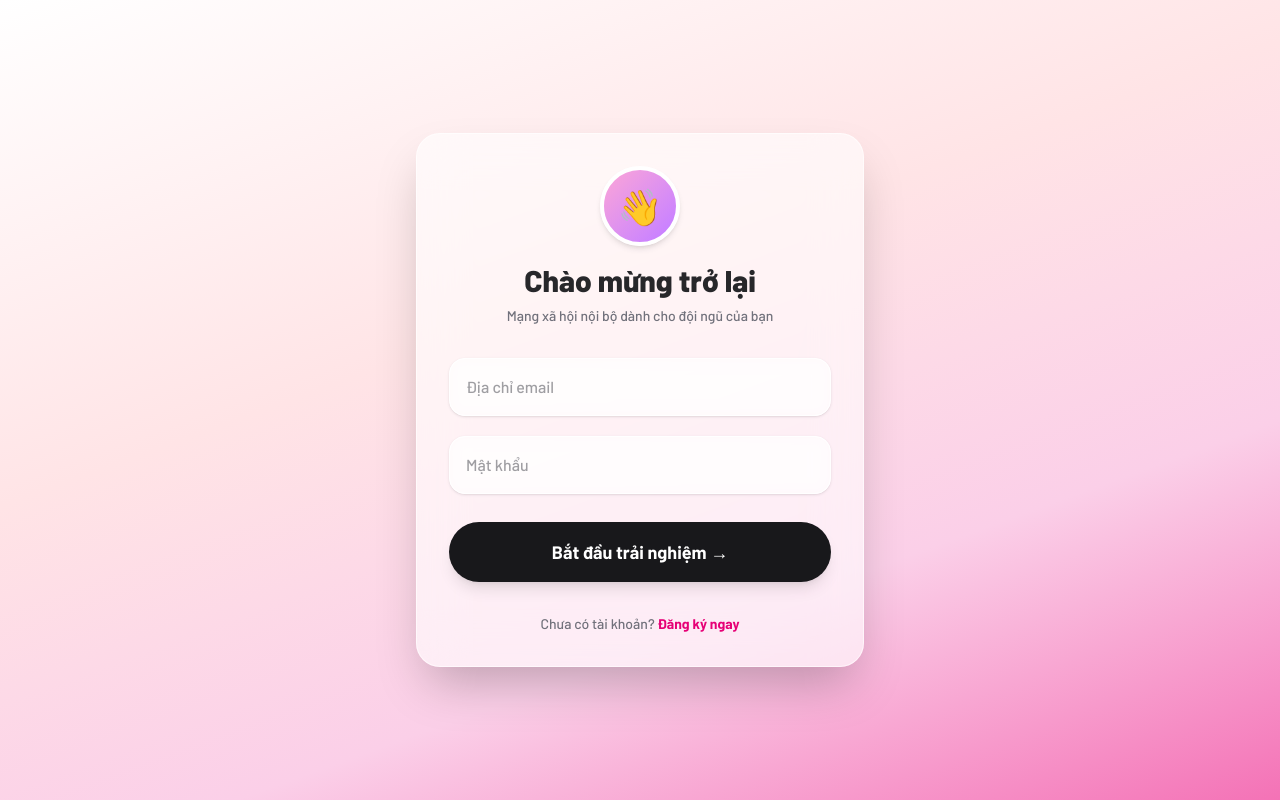
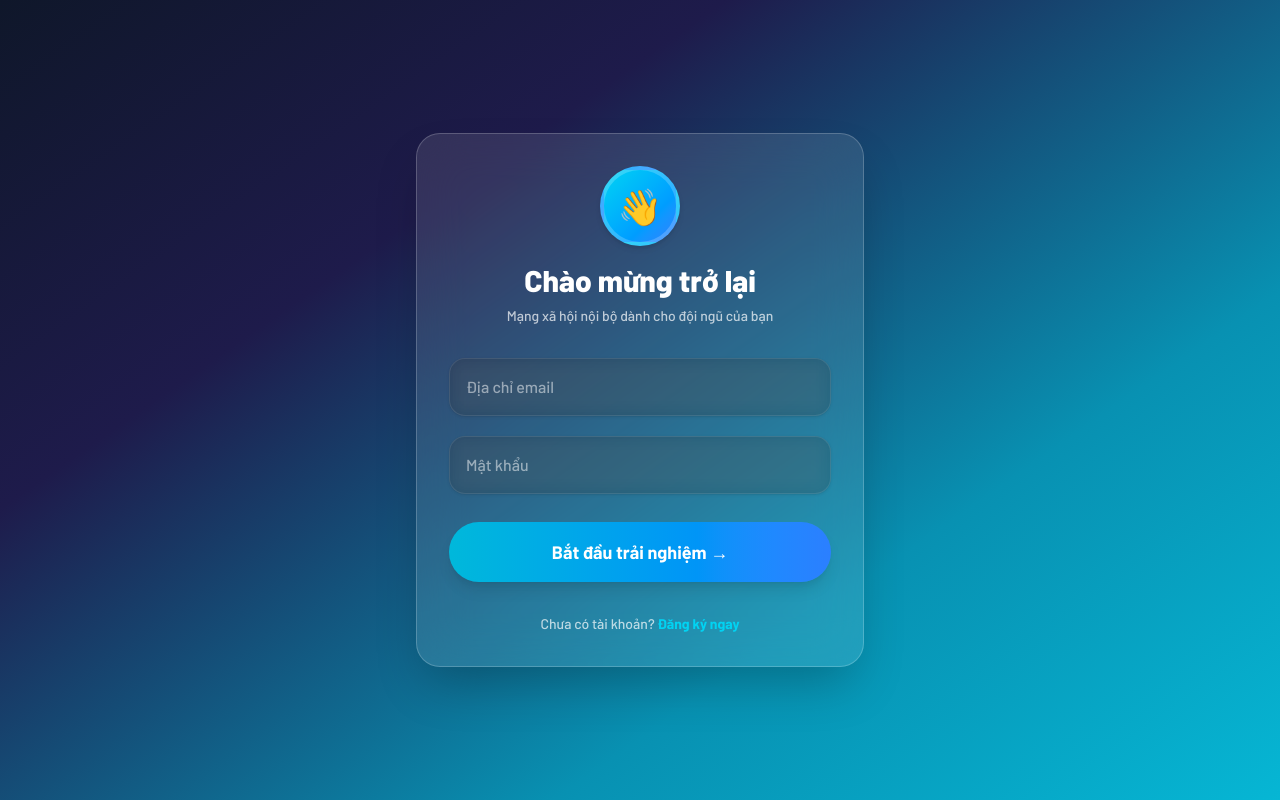
Before and after one commit to jusitamdhp456/mang-xa-hoi-noi-bo, a Next.js app: page /login in a window 1280 px wide. Built offline with nearby package versions, Linux system fonts and the light colour scheme.

Commit message:
Cập nhật toàn cục UI/UX sang Dark Cyan Gradient và Glassmorphism tối

```diff
--- a/app/(app)/workspace/[workspaceId]/channel/[channelId]/page.tsx
+++ b/app/(app)/workspace/[workspaceId]/channel/[channelId]/page.tsx
@@ -34,10 +34,10 @@ export default async function ChannelPage({ params }: { params: Promise<{ worksp
     <div className="flex-1 flex h-full bg-transparent">
       {/* Main Content */}
       <div className="flex-1 flex flex-col h-full overflow-hidden bg-white/20">
-         <div className="h-16 border-b border-white/50 flex items-center px-6 font-bold text-lg text-zinc-800 shadow-sm shrink-0 bg-white/30 backdrop-blur-md">
-            <span className="text-pink-400 mr-3 text-2xl drop-shadow-sm">{channel?.type === 'voice' ? '🔊' : '#'}</span>
+         <div className="h-16 border-b border-white/10 flex items-center px-6 font-bold text-lg text-white shadow-sm shrink-0 bg-white/5 backdrop-blur-md">
+            <span className="text-cyan-400 mr-3 text-2xl drop-shadow-sm">{channel?.type === 'voice' ? '🔊' : '#'}</span>
             <span className="truncate">{channel?.name || channelId}</span>
-            {channel?.topic && <span className="ml-4 pl-4 border-l border-white/60 text-sm text-zinc-600 font-medium hidden md:block truncate">{channel.topic}</span>}
+            {channel?.topic && <span className="ml-4 pl-4 border-l border-white/20 text-sm text-white/70 font-medium hidden md:block truncate">{channel.topic}</span>}
 
             <div className="ml-auto">
                <NotificationBell />
--- a/app/(auth)/login/page.tsx
+++ b/app/(auth)/login/page.tsx
@@ -7,18 +7,18 @@ export default async function LoginPage({ searchParams }: { searchParams: Promis
 
   return (
     <div className="flex h-screen items-center justify-center bg-transparent">
-      <div className="w-full max-w-md space-y-8 rounded-3xl bg-white/60 backdrop-blur-xl p-8 shadow-2xl border border-white/60">
+      <div className="w-full max-w-md space-y-8 rounded-3xl bg-white/10 backdrop-blur-xl p-8 shadow-2xl border border-white/20">
         <div className="text-center">
-           <div className="w-20 h-20 bg-gradient-to-br from-pink-300 to-purple-400 rounded-full mx-auto mb-4 flex items-center justify-center shadow-md border-4 border-white">
+           <div className="w-20 h-20 bg-gradient-to-br from-cyan-400 to-blue-500 rounded-full mx-auto mb-4 flex items-center justify-center shadow-md border-4 border-white/20">
               <span className="text-4xl">👋</span>
            </div>
-           <h2 className="text-3xl font-extrabold text-zinc-800">Chào mừng trở lại</h2>
-           <p className="text-sm text-zinc-500 mt-2 font-medium">
+           <h2 className="text-3xl font-extrabold text-white">Chào mừng trở lại</h2>
+           <p className="text-sm text-white/70 mt-2 font-medium">
              Mạng xã hội nội bộ dành cho đội ngũ của bạn
            </p>
         </div>
 
-        {error && <div className="p-3 bg-red-100/80 backdrop-blur-sm text-red-700 font-bold text-sm rounded-xl border border-red-200 shadow-sm">{error}</div>}
+        {error && <div className="p-3 bg-red-500/20 backdrop-blur-sm text-red-200 font-bold text-sm rounded-xl border border-red-500/30 shadow-sm">{error}</div>}
 
         <form action={login} className="flex flex-col gap-5 mt-8">
           <input
@@ -26,22 +26,22 @@ export default async function LoginPage({ searchParams }: { searchParams: Promis
             name="email"
             placeholder="Địa chỉ email"
             required
-            className="rounded-2xl border border-white bg-white/50 backdrop-blur-sm p-4 outline-none focus:bg-white focus:ring-2 focus:ring-pink-300 transition-all font-medium text-zinc-700 shadow-sm"
+            className="rounded-2xl border border-white/10 bg-black/20 backdrop-blur-sm p-4 outline-none focus:bg-black/40 focus:ring-2 focus:ring-cyan-400 transition-all font-medium text-white placeholder-white/50 shadow-sm"
           />
           <input
             type="password"
             name="password"
             placeholder="Mật khẩu"
             required
-            className="rounded-2xl border border-white bg-white/50 backdrop-blur-sm p-4 outline-none focus:bg-white focus:ring-2 focus:ring-pink-300 transition-all font-medium text-zinc-700 shadow-sm"
+            className="rounded-2xl border border-white/10 bg-black/20 backdrop-blur-sm p-4 outline-none focus:bg-black/40 focus:ring-2 focus:ring-cyan-400 transition-all font-medium text-white placeholder-white/50 shadow-sm"
           />
-          <SubmitButton className="rounded-full bg-zinc-900 py-4 text-white hover:bg-pink-500 font-bold text-lg transition-colors shadow-lg hover:shadow-pink-500/30 transform hover:-translate-y-0.5 mt-2">
+          <SubmitButton className="rounded-full bg-gradient-to-r from-cyan-500 to-blue-500 py-4 text-white hover:from-cyan-400 hover:to-blue-400 font-bold text-lg transition-colors shadow-lg hover:shadow-cyan-500/30 transform hover:-translate-y-0.5 mt-2">
             Bắt đầu trải nghiệm →
           </SubmitButton>
         </form>
 
-        <div className="text-center text-sm font-medium text-zinc-500 mt-6">
-          Chưa có tài khoản? <Link href="/register" className="text-pink-600 font-bold hover:underline">Đăng ký ngay</Link>
+        <div className="text-center text-sm font-medium text-white/70 mt-6">
+          Chưa có tài khoản? <Link href="/register" className="text-cyan-400 font-bold hover:underline">Đăng ký ngay</Link>
         </div>
       </div>
     </div>
--- a/app/globals.css
+++ b/app/globals.css
@@ -1,9 +1,9 @@
 @import "tailwindcss";
 
 :root {
-  --background: #ffffff;
-  --foreground: #171717;
-  /* Pastel theme colors */
+  --background: #1e1b4b; /* Deep Navy */
+  --foreground: #f8fafc; /* Light Gray/White */
+  /* Pastel theme colors - not heavily used in dark mode but kept for compatibility */
   --pastel-pink: #ffb6c1;
   --pastel-purple: #e0b0ff;
 }
@@ -15,23 +15,23 @@
   --font-mono: var(--font-barlow);
 }
 
-/* Force light mode globally, override dark mode media query */
+/* Force dark mode styling */
 @media (prefers-color-scheme: dark) {
   :root {
-    --background: #ffffff;
-    --foreground: #171717;
+    --background: #1e1b4b;
+    --foreground: #f8fafc;
   }
 }
 
 body {
-  /* Dynamic vibrant gradient background based on the user's image */
-  background: linear-gradient(160deg, #ffffff 0%, #ffe4e6 40%, #fbcfe8 70%, #f472b6 100%);
+  /* Dark Cyan/Blue Gradient */
+  background: linear-gradient(145deg, #0f172a 0%, #1e1b4b 30%, #0891b2 70%, #06b6d4 100%);
   background-attachment: fixed;
   color: var(--foreground);
   min-height: 100vh;
 }
 
-/* Custom scrollbar for a cleaner look */
+/* Custom scrollbar for dark mode */
 ::-webkit-scrollbar {
   width: 6px;
   height: 6px;
@@ -40,9 +40,9 @@ body {
   background: transparent;
 }
 ::-webkit-scrollbar-thumb {
-  background: rgba(0, 0, 0, 0.1);
+  background: rgba(255, 255, 255, 0.2);
   border-radius: 10px;
 }
 ::-webkit-scrollbar-thumb:hover {
-  background: rgba(0, 0, 0, 0.2);
+  background: rgba(255, 255, 255, 0.4);
 }
--- a/app/page.tsx
+++ b/app/page.tsx
@@ -14,7 +14,7 @@ export default async function Home() {
   const isLoggedIn = !!user;
 
   return (
-    <main className="min-h-screen bg-[#404eed] font-sans selection:bg-pink-500 selection:text-white">
+    <main className="min-h-screen bg-[#404eed] font-sans selection:bg-cyan-500 selection:text-white">
       <Navbar isLoggedIn={isLoggedIn} />
       <HeroSection isLoggedIn={isLoggedIn} />
       {/*
--- a/components/ui/ImageUploader.tsx
+++ b/components/ui/ImageUploader.tsx
@@ -116,7 +116,7 @@ export function ImageUploader({ onUploadSuccess, folder = 'messages', className
                  <div className="text-sm font-bold text-center mb-2">{progress}%</div>
                  <div className="h-2 w-full bg-white/30 rounded-full overflow-hidden">
                    <div
-                     className="h-full bg-pink-500 rounded-full transition-all duration-300"
+                     className="h-full bg-cyan-500 rounded-full transition-all duration-300"
                      style={{ width: `${progress}%` }}
                    />
                  </div>
```
Also changed, not shown: app/(app)/layout.tsx (+7 -7 lines), app/(auth)/register/page.tsx (+11 -11 lines), components/workspace/ChannelSidebar.tsx (+7 -7 lines).
